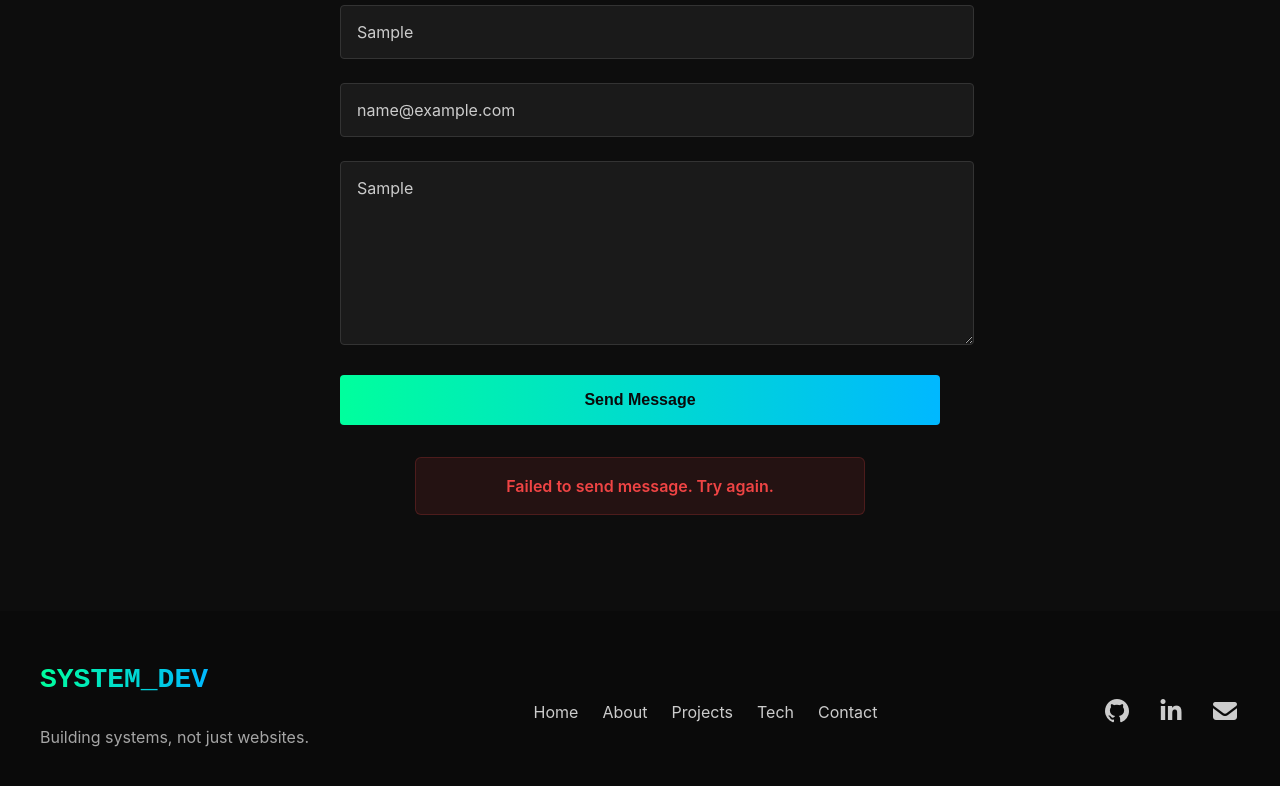
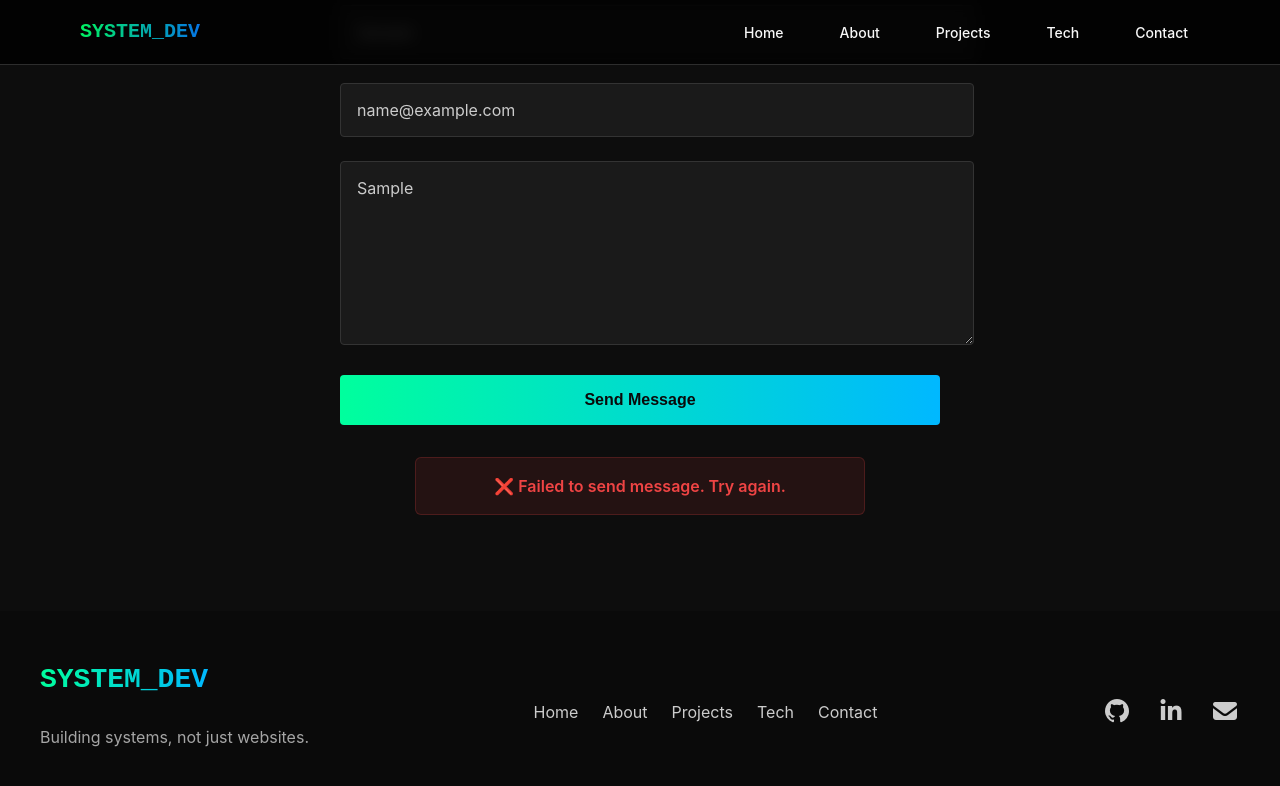
Before and after one commit to SteveKamoni/Portfolio, a React (Vite) app in the folder client/: page / in a window 1280 px wide. Both pictures are taken after typing "Sample", "name@example.com", "Sample" into the empty fields and a click on the button "Send Message". Shown: the part 3781-4567 px from the top of the page. Built offline with nearby package versions, Linux system fonts and the light colour scheme; no server answers.

Commit message:
working on form

```diff
--- a/client/src/components/contact.jsx
+++ b/client/src/components/contact.jsx
@@ -1,61 +1,60 @@
-// src/components/Contact/Contact.jsx
-import React, { useState } from 'react';
-import styles from "../styles/contact.module.scss"
+import React, { useState, useEffect } from "react";
+import styles from "../styles/contact.module.scss";
 
 const Contact = () => {
   const [formData, setFormData] = useState({
-    name: '',
-    email: '',
-    message: '',
+    name: "",
+    email: "",
+    message: "",
   });
 
-  const [status, setStatus] = useState(null);
-  React.useEffect(() => {
-    if (status === 'success') {
-      const timer = setTimeout(() => {
-        setStatus(null);
-      }, 3000); // Hide after 3 seconds
+  const [status, setStatus] = useState(null); // null | 'success' | 'fail' | 'sending'
+
+  // Auto-clear success/fail message after 3s
+  useEffect(() => {
+    if (status === "success" || status === "fail") {
+      const timer = setTimeout(() => setStatus(null), 3000);
       return () => clearTimeout(timer);
     }
   }, [status]);
 
+  // Handle input updates
   const handleChange = (e) => {
-    setFormData({
-      ...formData,
-      [e.target.name]: e.target.value
-    });
+    const { name, value } = e.target;
+    setFormData((prev) => ({ ...prev, [name]: value }));
   };
 
+  // Submit form data to backend
   const handleSubmit = async (e) => {
     e.preventDefault();
+    setStatus("sending");
 
     try {
       const res = await fetch(`${import.meta.env.VITE_API_URL}/api/form`, {
-        method: 'POST',
-        headers: {
-          'Content-Type': 'application/json'
-        },
-        body: JSON.stringify(formData)
+        method: "POST",
+        headers: { "Content-Type": "application/json" },
+        body: JSON.stringify(formData),
       });
 
       const data = await res.json();
 
       if (res.ok) {
-        setStatus('success');
-        setFormData({ name: '', email: '', message: '' });
+        setStatus("success");
+        setFormData({ name: "", email: "", message: "" });
       } else {
-        setStatus(data.error || 'fail');
+        console.error("Backend error:", data.error);
+        setStatus("fail");
       }
-
     } catch (err) {
-      console.error(err);
-      setStatus('fail');
+      console.error("Network error:", err);
+      setStatus("fail");
     }
   };
 
   return (
     <section id="contact" className={styles.contactSection}>
       <div className={styles.contactContainer}>
+        {/* Section Header */}
         <div className={styles.sectionHeader}>
           <h2 className={styles.sectionTitle}>
             <span className={`${styles.gradientText} ${styles.mono}`}>GET_IN_TOUCH</span>
@@ -66,6 +65,7 @@ const Contact = () => {
           </p>
         </div>
 
+        {/* Contact Form */}
         <form className={styles.contactForm} onSubmit={handleSubmit}>
           <div className={styles.formGroup}>
             <input
@@ -78,6 +78,7 @@ const Contact = () => {
               required
             />
           </div>
+
           <div className={styles.formGroup}>
             <input
               type="email"
@@ -89,6 +90,7 @@ const Contact = () => {
               required
             />
           </div>
+
           <div className={styles.formGroup}>
             <textarea
               name="message"
@@ -99,15 +101,19 @@ const Contact = () => {
               required
             ></textarea>
           </div>
-          <button type="submit" className={styles.submitButton}>
-            Send Message
+
+          <button type="submit" className={styles.submitButton} disabled={status === "sending"}>
+            {status === "sending" ? "Sending..." : "Send Message"}
           </button>
         </form>
 
-        {status === 'success' && (
-          <p className={styles.successMsg}>Message sent successfully!</p>
+        {/* Status Messages */}
+        {status === "success" && (
+          <p className={styles.successMsg}>✅ Message sent successfully!</p>
         )}
-        {status === 'fail' && <p className={styles.errorMsg}>Failed to send message. Try again.</p>}
+        {status === "fail" && (
+          <p className={styles.errorMsg}>❌ Failed to send message. Try again.</p>
+        )}
       </div>
     </section>
   );
```
